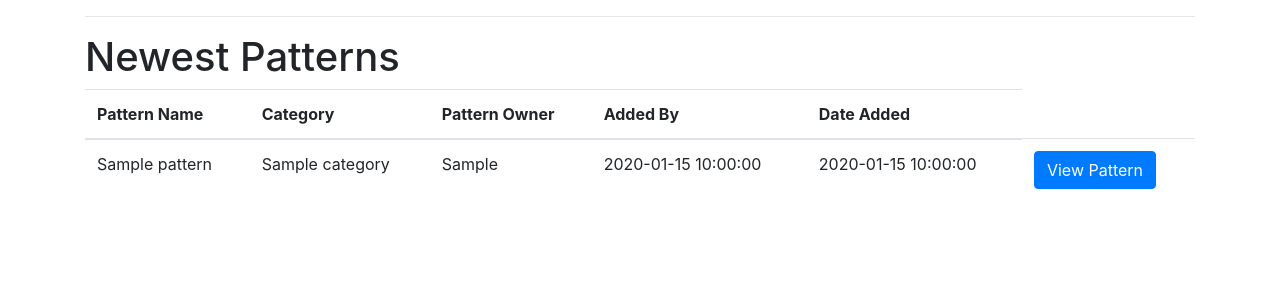
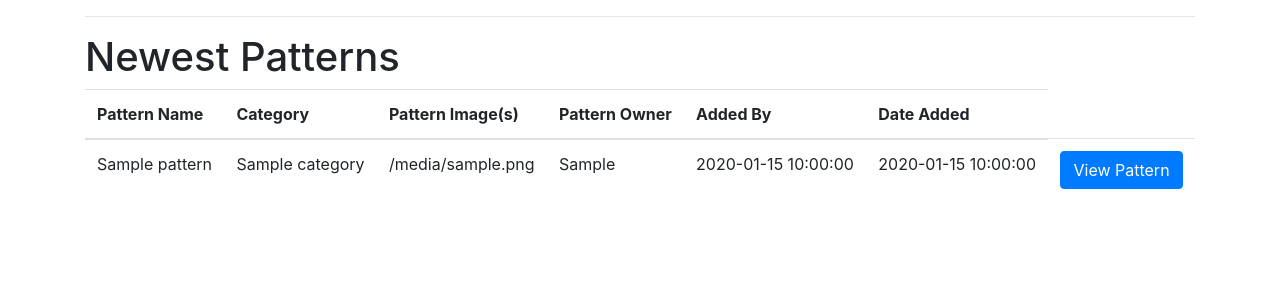
Before and after one commit to msbacatan/ebacatan-patterns, a Flask app: page / in a window 1280 px wide. Shown: the part 59-359 px from the top of the page. Run offline with Flask 2, Linux system fonts and the light colour scheme; a database or web service that is not in the repository returns one stand-in record (values such as "Sample title"); some libraries are stand-ins or nearby versions.

Commit message:
pattern image variable added to templates

```diff
--- a/app.py
+++ b/app.py
@@ -314,7 +314,7 @@ def delete_category(category_id):
 
 ##########  Patterns ##########
 
-# authenticated users can view al the patterns
+# authenticated users can view all the patterns
 @app.route('/patterns', methods=['GET', 'POST'])
 @login_required
 @roles_required('admin', 'contributor', 'user')
@@ -350,6 +350,7 @@ def add_pattern():
         new_pattern = {
             'pattern_name': form['pattern_name'],
             'category': form['category'],
+            'pattern_image': form['pattern_image'],
             'ingredients': form.getlist('ingredients'),
             'preparation': form.getlist('steps'),
             'notes': form['notes'],
@@ -362,6 +363,15 @@ def add_pattern():
         flash('New pattern has been added.', 'success')
         return redirect(url_for('view_patterns'))
     return render_template('new-pattern.html', all_categories=categories.find())
+
+@app.route('/create', methods=['POST'])
+def create():
+    if 'pattern_image' in request.files:
+        pattern_image = request.files['pattern_image']
+        mongo.save_files(pattern_image.filename, pattern_image)
+        monogo.db.users.insert({'username' : request.form.get('username'), 'pattern_image_name' : pattern_image.filename}
+        )
+    return 'Done!'
 
 @app.route('/patterns/edit-pattern/<pattern_id>', methods=['GET', 'POST'])
 @login_required
@@ -383,6 +393,7 @@ def update_pattern(pattern_id):
             {
             'pattern_name': form['pattern_name'],
             'category': form['category'],
+            'pattern_image': form['pattern_image'],
             'ingredients': form.getlist('ingredients'),
             'preparation': form.getlist('steps'),
             'notes': form['notes'],
--- a/templates/edit-pattern.html
+++ b/templates/edit-pattern.html
@@ -23,6 +23,12 @@
                 SELECTED {% endif %}>{{ category['category_name'] }}</option>
             {% endfor %}
         </select>
+    </div>
+
+    <div class="form-group">
+        <label for="pattern_image"> Pattern image(s): </label>
+        <input type="file" id="pattern_image" name="pattern_image" class="form-control" value="{{ pattern['pattern_image'] }}"
+            required>
     </div>
 
         <div id="TextBoxesGroupIngredients" class="form-group">
--- a/templates/index.html
+++ b/templates/index.html
@@ -13,6 +13,7 @@
         <tr>
             <th scope="col">Pattern Name</th>
             <th scope="col">Category</th>
+            <th scope="col">Pattern Image(s)</th>
             <th scope="col">Pattern Owner</th>
             <th scope="col">Added By </th>
             <th scope="col">Date Added</th>
@@ -25,6 +26,7 @@
 
             <td> {{ pattern['pattern_name'] }}</td>
             <td> {{ pattern['category'] }}</td>
+            <td> {{ pattern['pattern_image'] }}</td>
             <td> {{ pattern['pattern_owner'] }}</td>
             <td> {{ pattern['added_by'] }}</td>
             <td> {{ pattern['date_added'] }}</td>
--- a/templates/pattern-admin.html
+++ b/templates/pattern-admin.html
@@ -37,6 +37,7 @@
         <tr>
             <th scope="col">Pattern Name</th>
             <th scope="col">Category</th>
+            <th scope="col">Pattern Image(s)</th>
             <th scope="col">Pattern Owner</th>
             <th scope="col">Added By </th>
             <th scope="col">Date Added</th>
@@ -49,6 +50,7 @@
 
             <td> {{ pattern['pattern_name'] }}</td>
             <td> {{ pattern['category'] }}</td>
+            <td> {{ pattern['pattern_image'] }}</td>
             <td> {{ pattern['pattern_owner'] }}</td>
             <td> {{ pattern['added_by'] }}</td>
             <td> {{ pattern['date_added'] }}</td>
--- a/templates/patterns.html
+++ b/templates/patterns.html
@@ -13,6 +13,7 @@
         <tr>
             <th scope="col">Pattern Name</th>
             <th scope="col">Category</th>
+            <th scope="col">Pattern Image(s)</th>
             <th scope="col">Pattern Owner</th>
             <th scope="col">Added By </th>
             <th scope="col">Date Added</th>
@@ -25,6 +26,7 @@
 
             <td> {{ pattern['pattern_name'] }}</td>
             <td> {{ pattern['category'] }}</td>
+            <td> {{ pattern['pattern_image'] }}</td>
             <td> {{ pattern['pattern_owner'] }}</td>
             <td> {{ pattern['added_by'] }}</td>
             <td> {{ pattern['date_added'] }}</td>
```
Also changed, not shown: templates/new-pattern.html (+7 -2 lines), templates/print-pattern.html (+7 -0 lines).
